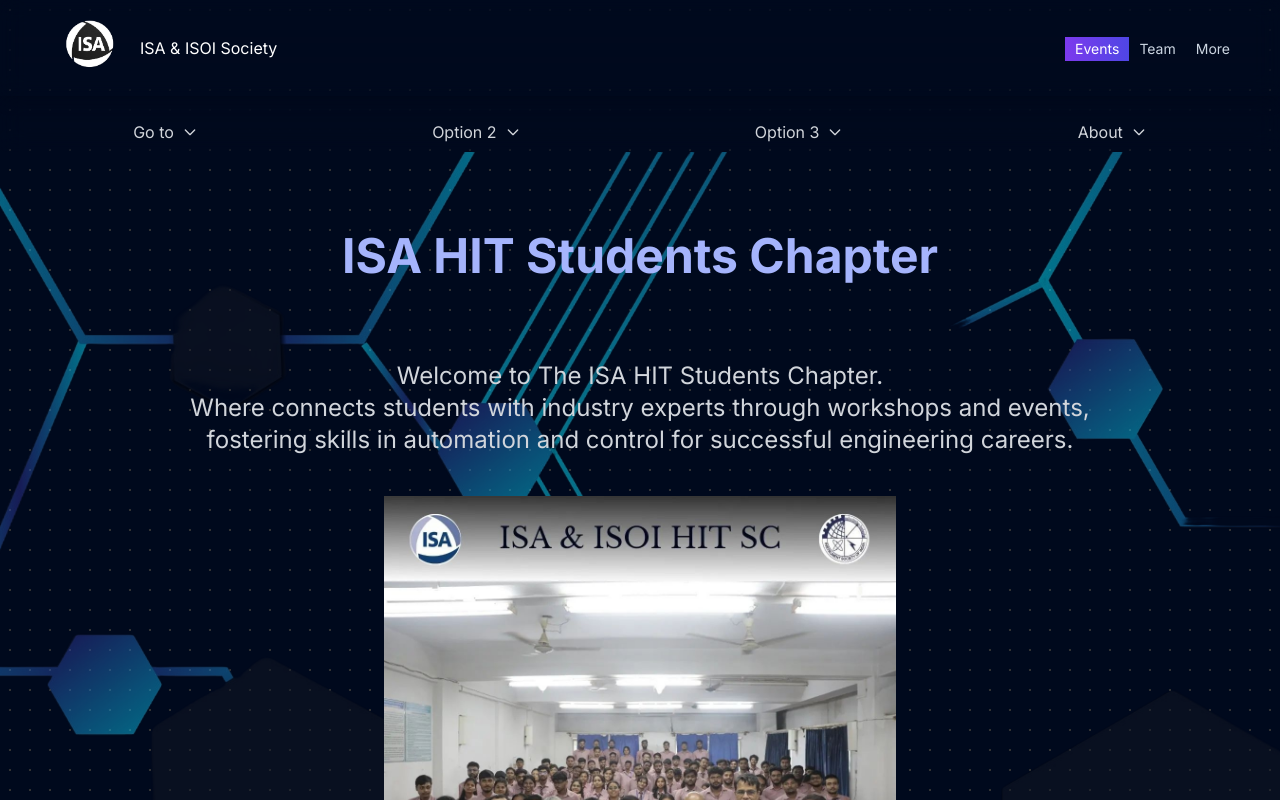
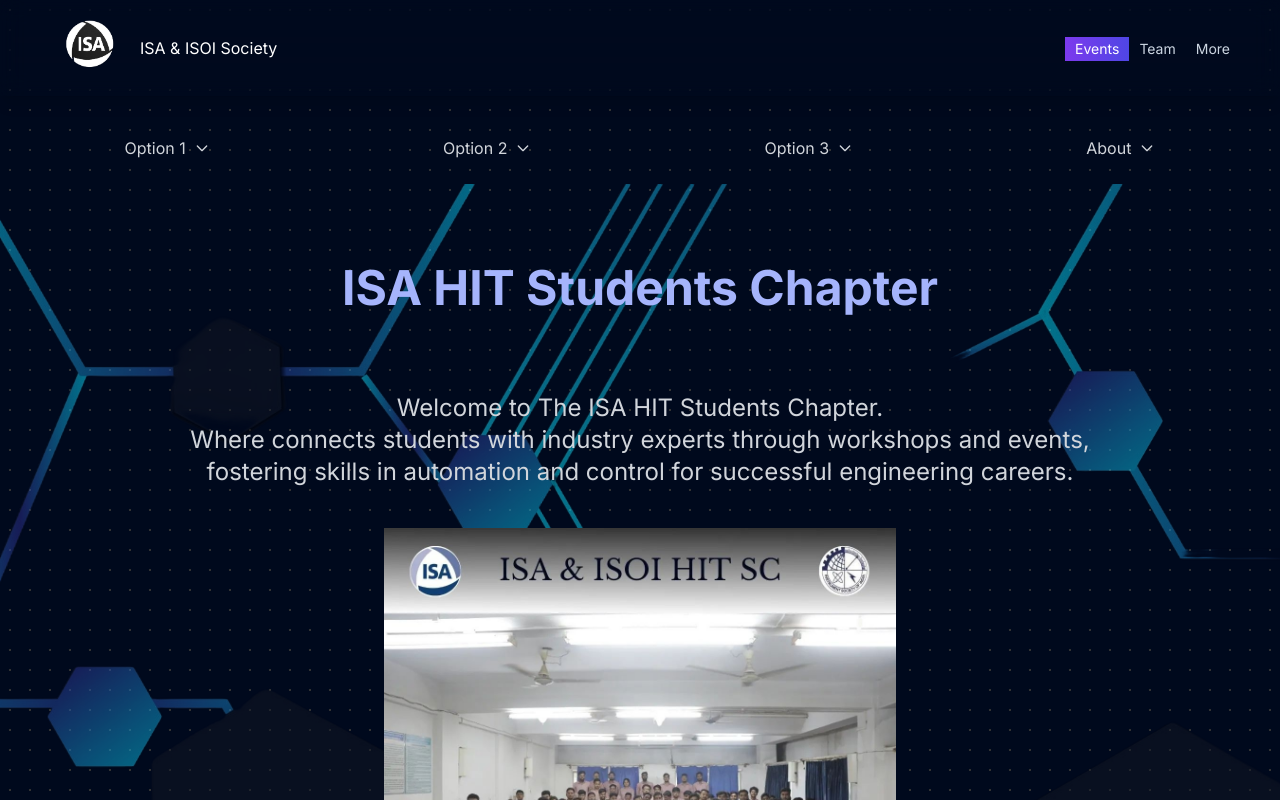
Before and after one commit to ranaayushman/eie, a Next.js app: page / in a window 1280 px wide. Shown: the top 800 px of the page. Built offline with nearby package versions, Linux system fonts and the light colour scheme.

Commit message:
removed sticky from nav2

```diff
--- a/app/section/NavbarTwo.tsx
+++ b/app/section/NavbarTwo.tsx
@@ -1,6 +1,5 @@
 "use client";
 import React, { useState } from "react";
-import { Link } from "react-router-dom";
 
 const NavbarTwo: React.FC = () => {
   const [isOpen, setIsOpen] = useState(false);
@@ -8,10 +7,10 @@
 
   const options = [
     {
-      name: "Go to",
+      name: "Option 1",
       links: [
-        { label: "Home", href: "/" },
-        // { label: "Link 2", href: "/option-1/link-2" },
+        { label: "Link 1", href: "/option-1/link-1" },
+        { label: "Link 2", href: "/option-1/link-2" },
       ],
     },
     {
@@ -31,10 +30,24 @@
     {
       name: "About",
       links: [
-        { label: "ISA", href: "/about/isa" },
-        { label: "AEIE HIT", href: "/about/aeie" },
+        { label: "ISA", href: "/option-4/link-1" },
+        { label: "AEIE ", href: "/option-4/link-2" },
       ],
     },
+    // {
+    //   name: "Option 5",
+    //   links: [
+    //     { label: "Link 1", href: "/option-5/link-1" },
+    //     { label: "Link 2", href: "/option-5/link-2" },
+    //   ],
+    // },
+    // {
+    //   name: "Option 6",
+    //   links: [
+    //     { label: "Link 1", href: "/option-6/link-1" },
+    //     { label: "Link 2", href: "/option-6/link-2" },
+    //   ],
+    // },
   ];
 
   const toggleMenu = () => {
@@ -46,7 +59,7 @@
   };
 
   return (
-    <nav className="z-[100] sticky backdrop-blur-md h-14 inset-x-0 top-0 transition-all max-md:py-4 px-6">
+    <nav className="relative p-4">
       <div className="flex items-center justify-end">
         <button className="text-white md:hidden" onClick={toggleMenu}>
           {isOpen ? "Close" : "Menu"}
@@ -82,15 +95,15 @@
                 </svg>
               </button>
               {activeIndex === index && (
-                <ul className="absolute left-0 mt-2 bg-blue-800 text-white rounded shadow-lg w-1/2 z-50 md:w-64">
+                <ul className="absolute left-0 mt-2 bg-blue-800 text-white rounded shadow-lg w-full z-50 md:w-64">
                   {option.links.map((link, linkIndex) => (
                     <li key={linkIndex}>
-                      <Link
-                        to={link.href}
+                      <a
+                        href={link.href}
                         className="inline-block py-2 px-4 hover:bg-blue-700"
                       >
                         {link.label}
-                      </Link>
+                      </a>
                     </li>
                   ))}
                 </ul>
```
